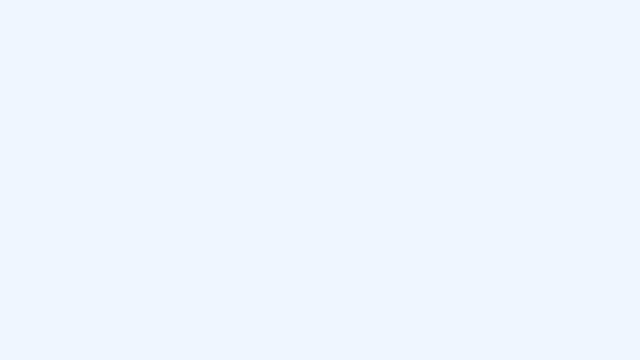
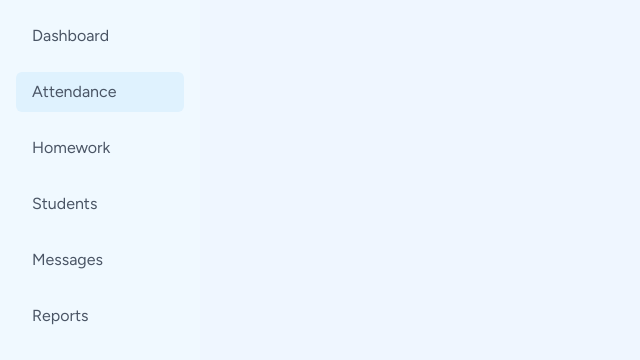
Before and after one commit to chandan-810/BachpanTraker, a React (Vite) app: page /teacher/attendance in a window 1280 px wide. Before the commit this address had no page. Shown: the top 360 px of the page, without its empty margins (0-640 px from the left). Built offline with nearby package versions, Linux system fonts and the light colour scheme.

Commit message:
Dashboard Done

```diff
--- a/src/App.jsx
+++ b/src/App.jsx
@@ -4,6 +4,8 @@ import { Route, Routes } from "react-router-dom";
 import Sidebar from "./components/common/Sidebar";
 import Login from "./components/pages/Auth/Login";
 import Register from "./components/pages/Auth/Register";
+import Teacher from "./components/pages/Teacher/Teacher";
+import NotFound from "./components/common/NotFound";
 
 function App() {
   return (
@@ -12,7 +14,8 @@ function App() {
         <Route index element={<Home />}></Route>
         <Route path="/login" element={<Login />}></Route>
         <Route path="/register" element={<Register />}></Route>
-        <Route path="/sidebar" element={<Sidebar />}></Route>
+        <Route path="/teacher/:route" element={<Teacher />}></Route>
+        <Route path="*" element={<NotFound redirectTo="/" />}></Route>
       </Routes>
     </div>
   );
--- /dev/null
+++ b/src/components/common/NotFound.jsx
@@ -0,0 +1,14 @@
+import React from "react";
+import { memo } from "react";
+import { Link } from "react-router-dom";
+
+const NotFound = ({ redirectTo }) => {
+  return (
+    <div>
+      <h2>Page not found!</h2>
+      <Link to={redirectTo}>Go Back</Link>
+    </div>
+  );
+};
+
+export default memo(NotFound);
--- a/src/components/common/Sidebar.jsx
+++ b/src/components/common/Sidebar.jsx
@@ -1,28 +1,34 @@
 import React from "react";
+import { Link, useParams } from "react-router-dom";
 
-function Sidebar() {
-  const components = [
-    "Dashboard",
-    "Attendance",
-    "Homework",
-    "Students",
-    "Messages",
-    "Reports",
-  ];
+function Sidebar({ btns }) {
+  // console.log(btns);
+  const params = useParams();
+  const page = params.route;
 
   return (
     <div>
-      <div className="h-screen w-50 bg-gray-100  left-0 top-0 p-4">
+      <div className="h-screen w-50 bg-sky-50 left-0 top-0 p-4">
         <div className="space-y-4">
           <nav className="space-y-4">
-            {components.map((component, index) => (
-              <a
-                key={index}
-                className="cursor-pointer block px-4 py-2 text-gray-600  hover:bg-gray-200  rounded-md transition-colors"
-              >
-                {component}
-              </a>
-            ))}
+            {btns.map((btn, index) => {
+              let selected = false;
+              if (page == btn.Title.toLowerCase()) {
+                selected = true;
+              }
+              return (
+                <Link
+                  key={index}
+                  to={btn.To}
+                  className={
+                    "cursor-pointer block px-4 py-2 text-gray-600 duration-100 hover:bg-sky-100  rounded-md transition-colors " +
+                    (selected ? " bg-sky-100" : "")
+                  }
+                >
+                  {btn.Title}
+                </Link>
+              );
+            })}
           </nav>
         </div>
       </div>
--- a/src/components/pages/Admin/Dashboard.jsx
+++ b/src/components/pages/Admin/Dashboard.jsx
@@ -1,6 +1,8 @@
 import React from "react";
 import { memo } from "react";
 
-const Dashboard = () => {};
+const Dashboard = () => {
+  return <div className="dashboard"></div>;
+};
 
 export default memo(Dashboard);
--- a/src/components/pages/Home.jsx
+++ b/src/components/pages/Home.jsx
@@ -25,10 +25,10 @@ const Home = () => {
             Register
           </Link>
           <Link
-            to="/sidebar"
+            to="/teacher/dashboard"
             className="bg-indigo-500 hover:bg-indigo-700  font-bold py-2 px-4 rounded focus:outline-none focus:shadow-outline"
           >
-            Sidebar
+            Teacher Dashboard
           </Link>
         </nav>
       </div>
--- a/src/components/pages/Teacher/Dashboard.jsx
+++ b/src/components/pages/Teacher/Dashboard.jsx
@@ -1,6 +1,96 @@
 import React from "react";
 import { memo } from "react";
+import Sidebar from "../../common/Sidebar";
+import { Link } from "react-router-dom";
 
-const Dashboard = () => {};
+const Dashboard = () => {
+  const homeworkArr = [
+    { hw: "Mathematics - Chapter 5 Problems", due: "02/05/2025" },
+    { hw: "Science - Lab Report", due: "03/05/2025" },
+    { hw: "English - Essay Writting", due: "05/05/2025" },
+  ];
+
+  return (
+    <div className="flex flex-col gap-10 p-2 md:p-5 w-full">
+      <div className="shadow-lg rounded-4xl py-5 px-2 md:px-10">
+        <h1 className="text-xl mb-4 md:text-2xl font-bold text-gray-800">
+          Teacher Dashboard
+        </h1>
+        <div className="flex flex-wrap gap-5">
+          <div className="bg-blue-300 hover:scale-95 duration-75 flex flex-col items-center justify-center h-40 w-56 p-5 rounded-4xl border shadow-2xl border-blue-500">
+            <h2 className="text-xl text-blue-900 font-semibold">
+              Mark Attendance
+            </h2>
+            <Link
+              to="/teacher/attendance"
+              className="text-lg text-blue-500 font-semibold hover:scale-105 duration-75"
+            >
+              Fill Now | Today
+            </Link>
+          </div>
+          <div className="bg-blue-300 hover:scale-95 duration-75 flex flex-col items-center justify-center h-40 w-56 p-5 rounded-4xl border shadow-2xl border-blue-500">
+            <h2 className="text-xl text-blue-900 font-semibold">
+              Add Homework
+            </h2>
+            <Link
+              to="/teacher/homework"
+              className="text-lg text-blue-500 font-semibold hover:scale-105 duration-75"
+            >
+              Create Assignment
+            </Link>
+          </div>
+          <div className="bg-blue-300 hover:scale-95 duration-75 flex flex-col items-center justify-center h-40 w-56 p-5 rounded-4xl border shadow-2xl border-blue-500">
+            <h2 className="text-xl text-blue-900 font-semibold">Messages</h2>
+            <Link
+              to="/teacher/messages"
+              className="text-lg text-blue-500 font-semibold hover:scale-105 duration-75"
+            >
+              Check Now
+            </Link>
+          </div>
+        </div>
+      </div>
+      <div className="shadow-lg rounded-4xl py-5 px-2 md:px-10">
+        <h1 className="text-xl mb-4 md:text-2xl font-bold text-gray-800">
+          Today's Attendance
+        </h1>
+        <div className="flex flex-wrap gap-5">
+          <div className="w-56 h-40 items-center justify-center flex">
+            {/* To change */}
+            <div className="w-40 h-40 bg-green-500 relative overflow-hidden items-center justify-center flex rounded-full">
+              <div className="w-16 h-16 bg-red-500 absolute right-0 top-0"></div>
+              <div className="w-28 h-28 bg-white relative rounded-full"></div>
+              <h1 className="absolute font-extrabold text-gray-900 text-2xl">
+                {Math.round((26 / 30) * 100)}%
+              </h1>
+            </div>
+          </div>
+          <div className="p-5">
+            <h3 className="text-xl text-gray-800 font-medium">
+              Total Students: 30
+            </h3>
+            <h3 className="text-xl text-gray-800 font-medium">Present: 26</h3>
+            <h3 className="text-xl text-gray-800 font-medium">Absent: 4</h3>
+          </div>
+        </div>
+      </div>
+      <div className="shadow-lg rounded-4xl py-5 px-2 md:px-10">
+        <h1 className="text-xl mb-4 md:text-2xl font-bold text-gray-800">
+          Recent Homework
+        </h1>
+        <div className="flex flex-col py-5 px-2 bg-blue-100 gap-5">
+          {homeworkArr.map((hw) => {
+            return (
+              <div className="bg-blue-50 px-3 py-1 rounded-3xl flex flex-wrap md:flex-nowrap items-center justify-between ">
+                <span className="w-full inline-block">{hw.hw}</span>
+                <span className="w-40 inline-block">Due: {hw.due}</span>
+              </div>
+            );
+          })}
+        </div>
+      </div>
+    </div>
+  );
+};
 
 export default memo(Dashboard);
--- /dev/null
+++ b/src/components/pages/Teacher/Messages.jsx
@@ -0,0 +1,6 @@
+import React from "react";
+import { memo } from "react";
+
+const Messages = () => {};
+
+export default memo(Messages);
--- /dev/null
+++ b/src/components/pages/Teacher/Reports.jsx
@@ -0,0 +1,6 @@
+import React from "react";
+import { memo } from "react";
+
+const Reports = () => {};
+
+export default memo(Reports);
--- /dev/null
+++ b/src/components/pages/Teacher/Students.jsx
@@ -0,0 +1,6 @@
+import React from "react";
+import { memo } from "react";
+
+const Students = () => {};
+
+export default memo(Students);
--- /dev/null
+++ b/src/components/pages/Teacher/Teacher.jsx
@@ -0,0 +1,50 @@
+import React from "react";
+import { memo } from "react";
+import { useParams } from "react-router-dom";
+import Dashboard from "./Dashboard";
+import Sidebar from "../../common/Sidebar";
+import AttendanceManager from "./AttendanceManager";
+import HomeworkManager from "./HomeworkManager";
+import Students from "./Students";
+import Messages from "./Messages";
+import Reports from "./Reports";
+import NotFound from "../../common/NotFound";
+
+const Teacher = () => {
+  const params = useParams();
+  const page = params.route;
+
+  return (
+    <div className="flex">
+      <Sidebar
+        btns={[
+          { Title: "Dashboard", To: "/teacher/dashboard" },
+          { Title: "Attendance", To: "/teacher/attendance" },
+          { Title: "Homework", To: "/teacher/homework" },
+          { Title: "Students", To: "/teacher/students" },
+          { Title: "Messages", To: "/teacher/messages" },
+          { Title: "Reports", To: "/teacher/reports" },
+        ]}
+      />
+      <>
+        {page == "dashboard" ? (
+          <Dashboard />
+        ) : page == "attendance" ? (
+          <AttendanceManager />
+        ) : page == "homework" ? (
+          <HomeworkManager />
+        ) : page == "students" ? (
+          <Students />
+        ) : page == "messages" ? (
+          <Messages />
+        ) : page == "reports" ? (
+          <Reports />
+        ) : (
+          <NotFound redirectTo="/teacher/dashboard" />
+        )}
+      </>
+    </div>
+  );
+};
+
+export default memo(Teacher);
```
